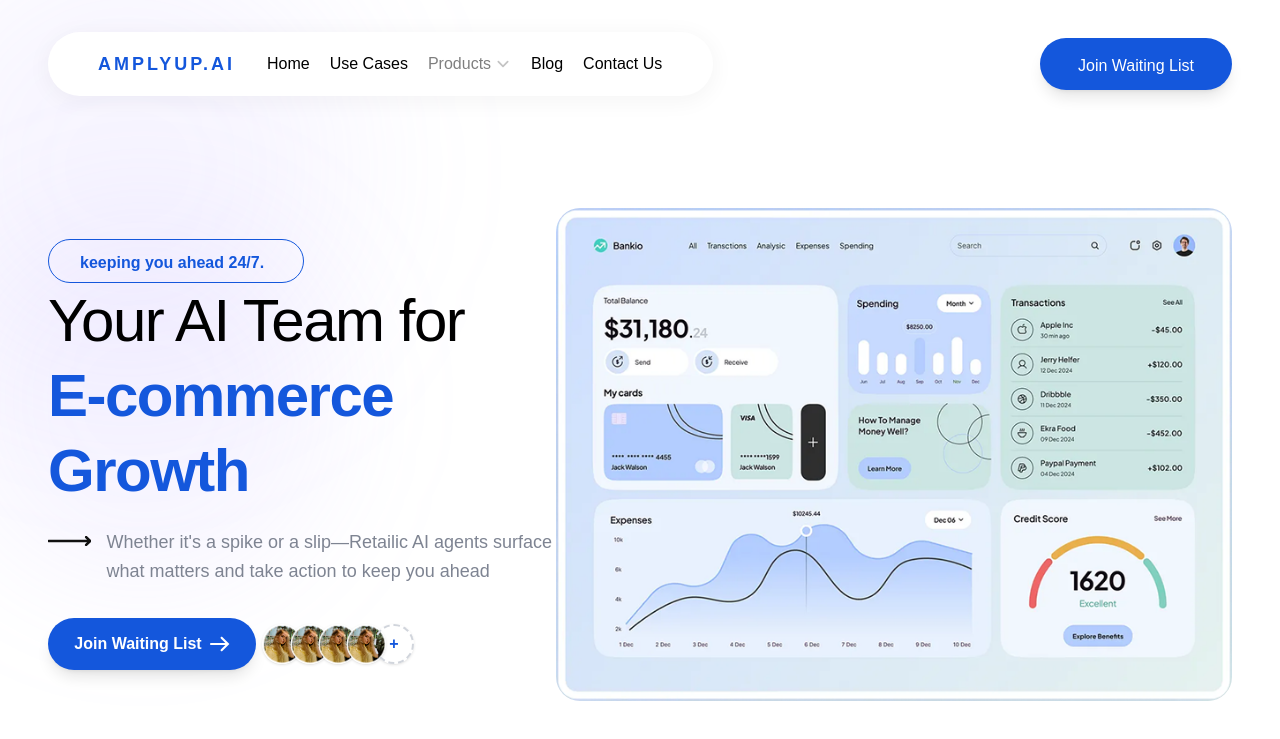
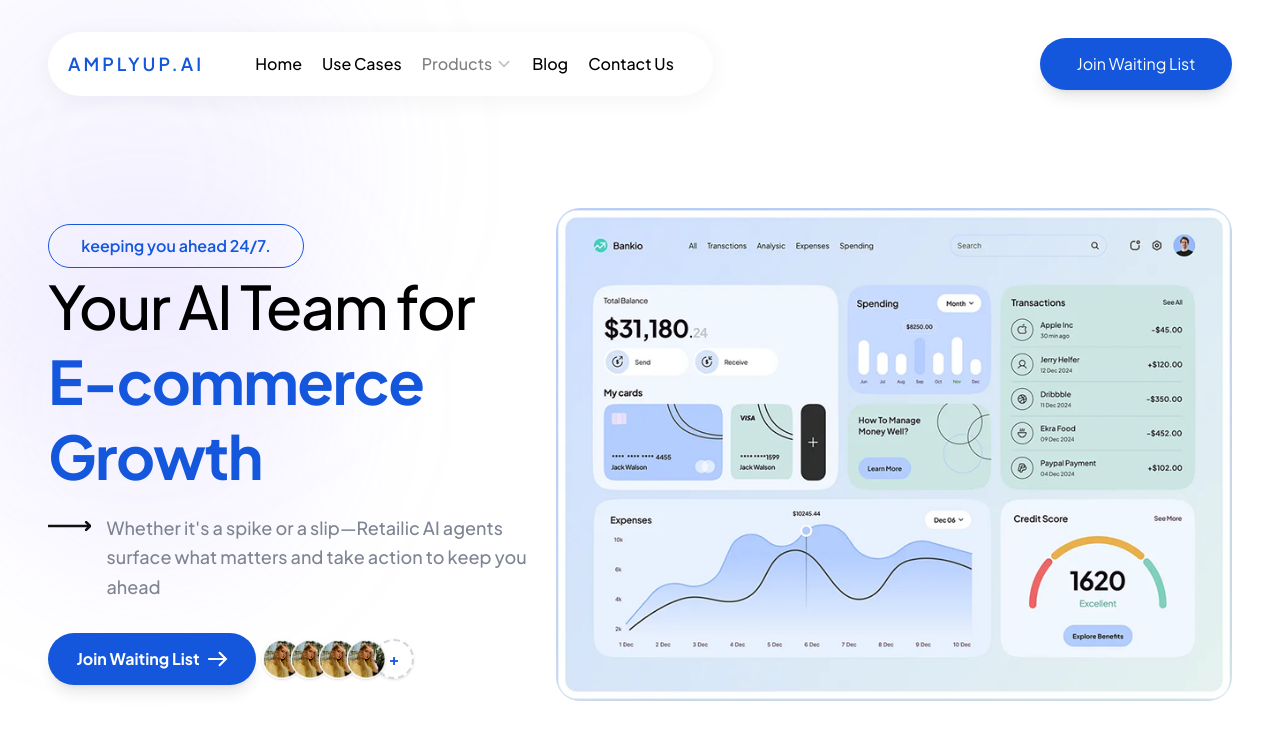
Before and after one commit to mrhello88/Ecomrise, a React (Vite) app: page / in a window 1280 px wide. Shown: the top 739 px of the page. Built offline with nearby package versions, Linux system fonts and the light colour scheme.

Commit message:
changes done 1

```diff
--- a/index.html
+++ b/index.html
@@ -4,6 +4,9 @@
     <meta charset="UTF-8" />
     <link rel="icon" type="image/svg+xml" href="/vite.svg" />
     <meta name="viewport" content="width=device-width, initial-scale=1.0" />
+    <link rel="preconnect" href="https://fonts.googleapis.com">
+    <link rel="preconnect" href="https://fonts.gstatic.com" crossorigin>
+    <link href="https://fonts.googleapis.com/css2?family=Plus+Jakarta+Sans:ital,wght@0,200..800;1,200..800&display=swap" rel="stylesheet">
     <title>Ecomrise</title>
   </head>
   <body>
--- a/src/components/Landing/Analytics.jsx
+++ b/src/components/Landing/Analytics.jsx
@@ -1,4 +1,18 @@
+import { useEffect, useRef } from 'react';
+
 const Analytics = () => {
+  const scrollContainerRef = useRef(null);
+  const secondCardRef = useRef(null);
+
+  useEffect(() => {
+    const container = scrollContainerRef.current;
+    const secondCard = secondCardRef.current;
+    if (!container || !secondCard) return;
+
+    const targetScrollLeft = secondCard.offsetLeft - (container.clientWidth - secondCard.clientWidth) / 2;
+    container.scrollTo({ left: Math.max(0, targetScrollLeft) });
+  }, []);
+
   return (
     <section className="relative w-full bg-white py-16! md:py-20! flex flex-col items-center">
       {/* Centered container matching other sections */}
@@ -21,7 +35,7 @@ const Analytics = () => {
 
         {/* Carousel Section */}
         <div className="relative w-full">
-          <div className="overflow-x-auto scrollbar-hide pb-3! md:pb-8!">
+          <div ref={scrollContainerRef} className="overflow-x-auto scrollbar-hide pb-3! md:pb-8!">
             <div className="flex gap-6! md:gap-10!">
               {/* Analytics Agent Card */}
               <div className="flex-shrink-0 w-[350px]! md:w-[1059px]! 2xl:w-auto h-[345px]! md:h-[486px]! 2xl:h-auto rounded-3xl relative overflow-hidden features-gradient">
@@ -73,7 +87,7 @@ const Analytics = () => {
                 </div>
               </div>
               {/* Analytics Agent Card (duplicate 1) */}
-              <div className="flex-shrink-0 w-[350px]! md:w-[1059px]! 2xl:w-auto h-[345px]! md:h-[486px]! 2xl:h-auto rounded-3xl relative overflow-hidden features-gradient">
+              <div ref={secondCardRef} className="flex-shrink-0 w-[350px]! md:w-[1059px]! 2xl:w-auto h-[345px]! md:h-[486px]! 2xl:h-auto rounded-3xl relative overflow-hidden features-gradient">
                 {/* Feature Background */}
                 <img
                   src="/Mobile-Mask-group-Analytics-Card.png"
--- a/src/components/Landing/Hero.jsx
+++ b/src/components/Landing/Hero.jsx
@@ -21,8 +21,8 @@ const Hero = () => {
             {/* Content container with width constraint */}
             <div className="w-full! lg:max-w-xl! flex flex-col justify-center items-center md:items-start! lg:items-start!">
               {/* Small badge above headline */}
-              <div className="relative flex items-center justify-center rounded-full border border-[var(--primary-color)] w-64! h-9! md:w-48! md:h-8! lg:w-60! xl:w-64! lg:h-10! xl:h-11!">
-                <div className="w-48! h-7! md:w-40! lg:w-48! xl:w-48! md:h-6! lg:h-7! xl:h-7!">
+              <div className="!flex !items-center !justify-center rounded-full border border-[var(--primary-color)] w-64! h-9! md:w-48! md:h-8! lg:w-60! xl:w-64! lg:h-10! xl:h-11! ">
+                <div className="w-full! h-full! flex items-center justify-center ">
                   <span className="text-base! md:text-sm! lg:text-sm! xl:text-base! leading-7! md:leading-6! lg:leading-7! xl:leading-8! font-semibold text-[var(--primary-color)] whitespace-nowrap">
                     keeping you ahead 24/7.
                   </span>
--- a/src/components/Navbar.jsx
+++ b/src/components/Navbar.jsx
@@ -29,14 +29,14 @@ const Navbar = () => {
           {/* Logo and Navigation Links Container */}
           <div className="!w-full !h-4 !flex !items-center !px-5">
             {/* Logo */}
-            <div className="!flex !items-center !ml-auto">
+            <div className="!flex !items-center">
               <h1 className="!text-lg !text-[var(--primary-color)] !tracking-[3px] !font-semibold">
                 AMPLYUP.AI
               </h1>
             </div>
 
             {/* Navigation Links Container */}
-            <div className="!flex !items-center !gap-5 !ml-8 !mr-2 !w-full !max-w-[418px] !h-4">
+            <div className="!flex !items-center justify-center !gap-5 !ml-8 !w-full !h-4">
               {/* Home */}
               <NavLink
                 to="#"
@@ -52,9 +52,14 @@ const Navbar = () => {
               </NavLink>
 
               {/* Products with Dropdown */}
-              <div ref={dropdownRef} className="!relative !flex !flex-row !items-center !flex-none !order-1 !flex-grow-0">
+              <div
+                ref={dropdownRef}
+                className="!relative !flex !flex-row !items-center !flex-none !order-1 !flex-grow-0"
+              >
                 <button
-                  onClick={() => setIsProductsDropdownOpen(!isProductsDropdownOpen)}
+                  onClick={() =>
+                    setIsProductsDropdownOpen(!isProductsDropdownOpen)
+                  }
                   className="!flex !items-center !h-4 !gap-1 !font-medium !text-base !leading-[120%] !text-center !text-[var(--tertiary-color)] !opacity-50 hover:!text-[var(--primary-color)] hover:!opacity-100 !bg-transparent !border-none !cursor-pointer"
                 >
                   <span>Products</span>
@@ -83,10 +88,13 @@ const Navbar = () => {
                         <div className="!w-10 !h-10 !bg-[var(--primary-color)] !rounded-lg !flex !items-center !justify-center !mr-3">
                           <CheckCircle className="!w-5 !h-5 !text-white" />
                         </div>
-                        <h3 className="!text-sm !font-semibold !text-[var(--tertiary-color)]">Analytics Dashboard</h3>
+                        <h3 className="!text-sm !font-semibold !text-[var(--tertiary-color)]">
+                          Analytics Dashboard
+                        </h3>
                       </div>
                       <p className="!text-xs !text-gray-600 !leading-relaxed">
-                        Advanced analytics and insights for your business performance tracking and decision making.
+                        Advanced analytics and insights for your business
+                        performance tracking and decision making.
                       </p>
                     </div>
 
@@ -96,10 +104,13 @@ const Navbar = () => {
                         <div className="!w-10 !h-10 !bg-[var(--secondary-color)] !rounded-lg !flex !items-center !justify-center !mr-3">
                           <Users className="!w-5 !h-5 !text-white" />
                         </div>
-                        <h3 className="!text-sm !font-semibold !text-[var(--tertiary-color)]">User Management</h3>
+                        <h3 className="!text-sm !font-semibold !text-[var(--tertiary-color)]">
+                          User Management
+                        </h3>
                       </div>
                       <p className="!text-xs !text-gray-600 !leading-relaxed">
-                        Comprehensive user management system with role-based access control and permissions.
+                        Comprehensive user management system with role-based
+                        access control and permissions.
                       </p>
                     </div>
 
@@ -109,10 +120,13 @@ const Navbar = () => {
                         <div className="!w-10 !h-10 !bg-[var(--primary-color)] !rounded-lg !flex !items-center !justify-center !mr-3">
                           <BarChart3 className="!w-5 !h-5 !text-white" />
                         </div>
-                        <h3 className="!text-sm !font-semibold !text-[var(--tertiary-color)]">Data Visualization</h3>
+                        <h3 className="!text-sm !font-semibold !text-[var(--tertiary-color)]">
+                          Data Visualization
+                        </h3>
                       </div>
                       <p className="!text-xs !text-gray-600 !leading-relaxed">
-                        Interactive charts and graphs to visualize complex data sets and trends effectively.
+                        Interactive charts and graphs to visualize complex data
+                        sets and trends effectively.
                       </p>
                     </div>
                   </div>
@@ -169,8 +183,8 @@ const Navbar = () => {
         </div>
 
         {/* Right side - Join Waiting List Button */}
-        <div className="!ml-8">
-          <button className="!bg-[var(--primary-color)] !text-[var(--quaternary-color)] !h-13 !w-48 !rounded-full !py-4 !px-6 !cursor-pointer !shadow-lg">
+        <div className="!ml-8 flex justify-center items-center">
+          <button className="!bg-[var(--primary-color)] !text-[var(--quaternary-color)] !h-13 !w-48 !rounded-full !py-4 !px-6 !cursor-pointer !shadow-lg flex justify-center items-center">
             Join Waiting List
           </button>
         </div>
@@ -204,15 +218,27 @@ const Navbar = () => {
         {/* Mobile slide-down menu */}
         <div
           className={`!absolute !top-[96px] !left-0 !right-0 !mx-auto !w-full !max-w-[376px] !bg-[var(--quaternary-color)] !rounded-2xl !shadow-lg !overflow-hidden !transition-all !duration-300 ${
-            isMobileMenuOpen ? "!max-h-[320px] !opacity-100" : "!max-h-0 !opacity-0"
+            isMobileMenuOpen
+              ? "!max-h-[320px] !opacity-100"
+              : "!max-h-0 !opacity-0"
           }`}
         >
           <div className="!flex !flex-col">
-            <button className="!text-left !px-6 !py-4 !text-[var(--tertiary-color)] !opacity-70 hover:!opacity-100 !border-b !border-gray-100">Home</button>
-            <button className="!text-left !px-6 !py-4 !text-[var(--tertiary-color)] !opacity-70 hover:!opacity-100 !border-b !border-gray-100">Products</button>
-            <button className="!text-left !px-6 !py-4 !text-[var(--tertiary-color)] !opacity-70 hover:!opacity-100 !border-b !border-gray-100">Use Cases</button>
-            <button className="!text-left !px-6 !py-4 !text-[var(--tertiary-color)] !opacity-70 hover:!opacity-100 !border-b !border-gray-100">Blog</button>
-            <button className="!text-left !px-6 !py-4 !text-[var(--tertiary-color)] !opacity-70 hover:!opacity-100">Contact Us</button>
+            <button className="!text-left !px-6 !py-4 !text-[var(--tertiary-color)] !opacity-70 hover:!opacity-100 !border-b !border-gray-100">
+              Home
+            </button>
+            <button className="!text-left !px-6 !py-4 !text-[var(--tertiary-color)] !opacity-70 hover:!opacity-100 !border-b !border-gray-100">
+              Products
+            </button>
+            <button className="!text-left !px-6 !py-4 !text-[var(--tertiary-color)] !opacity-70 hover:!opacity-100 !border-b !border-gray-100">
+              Use Cases
+            </button>
+            <button className="!text-left !px-6 !py-4 !text-[var(--tertiary-color)] !opacity-70 hover:!opacity-100 !border-b !border-gray-100">
+              Blog
+            </button>
+            <button className="!text-left !px-6 !py-4 !text-[var(--tertiary-color)] !opacity-70 hover:!opacity-100">
+              Contact Us
+            </button>
           </div>
         </div>
       </div>
--- a/src/index.css
+++ b/src/index.css
@@ -1,5 +1,5 @@
 @import 'tailwindcss';
-@import url('https://fonts.googleapis.com/css2?family=Plus+Jakarta+Sans:ital,wght@0,200..800;1,200..800&display=swap');
+
 
 
 *,
@@ -26,7 +26,7 @@ body {
   margin: 0;
   background: #ffffff54;
   min-height: 100%;
-  font-family: 'Plus Jakarta Sans', sans-serif;
+  font-family: 'Plus Jakarta Sans';
 }
 
 /* 3. Font variants */
```
